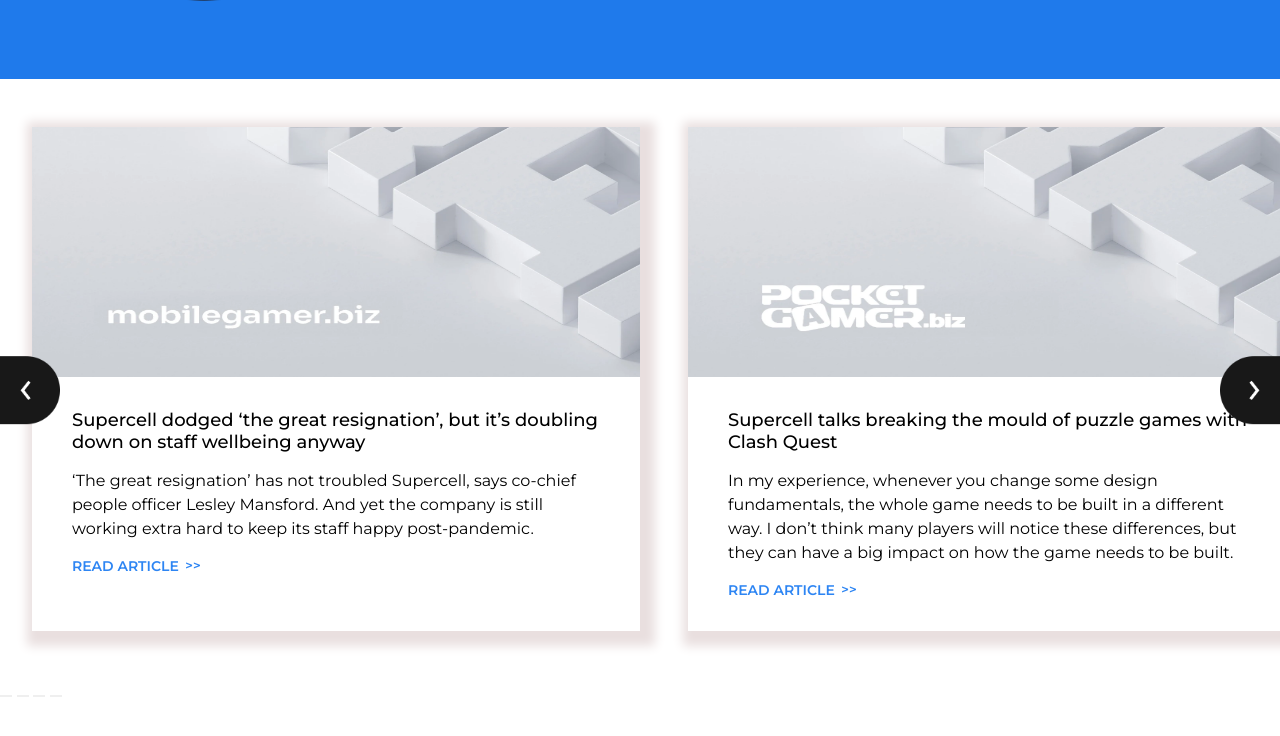
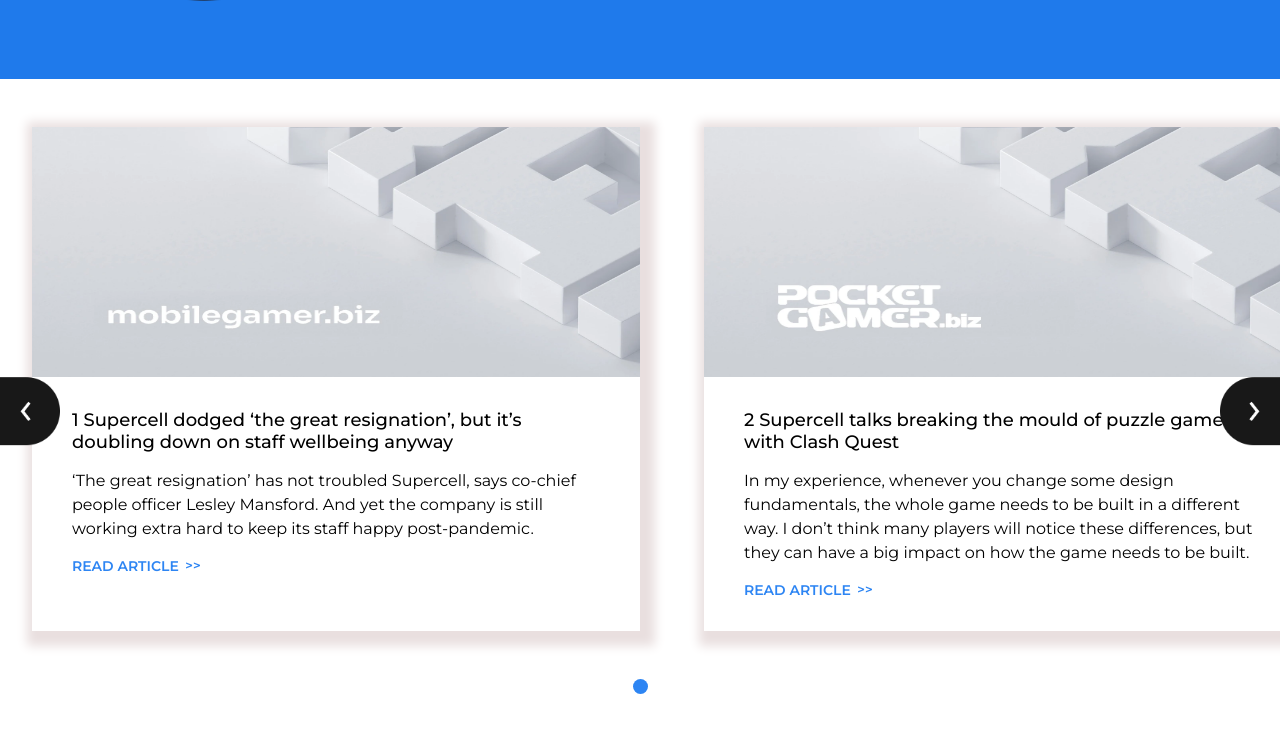
Before and after one commit to AlwinJun/supercell-web-clone, a website: page index.html in a window 1280 px wide. Shown: the part 3601-4337 px from the top of the page. Before the commit the page ends 4302 px from the top, so only its background shows below. Drawn offline with Linux system fonts and the light colour scheme.

Commit message:
Minor changes

```diff
--- a/index.html
+++ b/index.html
@@ -462,8 +462,8 @@
             <img src="assets/images/news_mobilegamer.webp" alt="" />
             <div class="card-text">
               <h3>
-                Supercell dodged ‘the great resignation’, but it’s doubling down
-                on staff wellbeing anyway
+                1 Supercell dodged ‘the great resignation’, but it’s doubling
+                down on staff wellbeing anyway
               </h3>
               <p>
                 ‘The great resignation’ has not troubled Supercell, says
@@ -479,7 +479,7 @@
             <img src="assets/images/news_pocketgamer.webp" alt="" />
             <div class="card-text">
               <h3>
-                Supercell talks breaking the mould of puzzle games with Clash
+                2 Supercell talks breaking the mould of puzzle games with Clash
                 Quest
               </h3>
               <p>
@@ -497,8 +497,8 @@
             <img src="assets/images/news_mobilegamer.webp" alt="" />
             <div class="card-text">
               <h3>
-                Supercell dodged ‘the great resignation’, but it’s doubling down
-                on staff wellbeing anyway
+                3 Supercell dodged ‘the great resignation’, but it’s doubling
+                down on staff wellbeing anyway
               </h3>
               <p>
                 ‘The great resignation’ has not troubled Supercell, says
@@ -514,8 +514,8 @@
             <img src="assets/images/news_mobilegamer.webp" alt="" />
             <div class="card-text">
               <h3>
-                Supercell dodged ‘the great resignation’, but it’s doubling down
-                on staff wellbeing anyway
+                4 Supercell dodged ‘the great resignation’, but it’s doubling
+                down on staff wellbeing anyway
               </h3>
               <p>
                 ‘The great resignation’ has not troubled Supercell, says
@@ -531,8 +531,8 @@
             <img src="assets/images/news_mobilegamer.webp" alt="" />
             <div class="card-text">
               <h3>
-                Supercell dodged ‘the great resignation’, but it’s doubling down
-                on staff wellbeing anyway
+                5 Supercell dodged ‘the great resignation’, but it’s doubling
+                down on staff wellbeing anyway
               </h3>
               <p>
                 ‘The great resignation’ has not troubled Supercell, says
@@ -548,7 +548,7 @@
             <img src="assets/images/news_pocketgamer.webp" alt="" />
             <div class="card-text">
               <h3>
-                Supercell talks breaking the mould of puzzle games with Clash
+                6 Supercell talks breaking the mould of puzzle games with Clash
                 Quest
               </h3>
               <p>
@@ -566,8 +566,8 @@
             <img src="assets/images/news_mobilegamer.webp" alt="" />
             <div class="card-text">
               <h3>
-                Supercell dodged ‘the great resignation’, but it’s doubling down
-                on staff wellbeing anyway
+                7 Supercell dodged ‘the great resignation’, but it’s doubling
+                down on staff wellbeing anyway
               </h3>
               <p>
                 ‘The great resignation’ has not troubled Supercell, says
@@ -583,8 +583,25 @@
             <img src="assets/images/news_mobilegamer.webp" alt="" />
             <div class="card-text">
               <h3>
-                Supercell dodged ‘the great resignation’, but it’s doubling down
-                on staff wellbeing anyway
+                8 Supercell dodged ‘the great resignation’, but it’s doubling
+                down on staff wellbeing anyway
+              </h3>
+              <p>
+                ‘The great resignation’ has not troubled Supercell, says
+                co-chief people officer Lesley Mansford. And yet the company is
+                still working extra hard to keep its staff happy post-pandemic.
+              </p>
+              <div class="read-article">
+                <a href="#">Read Article</a>
+              </div>
+            </div>
+          </articles>
+          <articles class="card">
+            <img src="assets/images/news_mobilegamer.webp" alt="" />
+            <div class="card-text">
+              <h3>
+                8 Supercell dodged ‘the great resignation’, but it’s doubling
+                down on staff wellbeing anyway
               </h3>
               <p>
                 ‘The great resignation’ has not troubled Supercell, says
@@ -610,10 +627,16 @@
 
         <!-- Slider dot -->
         <div class="carousel-dot">
-          <button type="button"></button>
-          <button type="button"></button>
-          <button type="button"></button>
-          <button type="button"></button>
+          <div class="dot-container">
+            <button class="active" type="button"></button>
+            <!-- <button type="button"></button>
+            <button type="button"></button>
+            <button type="button"></button>
+            <button type="button"></button>
+            <button type="button"></button>
+            <button type="button"></button>
+            <button type="button"></button> -->
+          </div>
         </div>
       </section>
     </main>
--- a/src/components/carousel.css
+++ b/src/components/carousel.css
@@ -22,7 +22,7 @@
   /* outline: 2px solid green; */
   background-color: #fff;
   box-shadow: 5px 5px 10px 10px #e9dfdf;
-  margin-right: 3rem;
+  margin-right: 4rem;
 
   /* @media (min-width: 600px) {
     max-width: 583px;
@@ -85,9 +85,8 @@
 }
 
 .carousel-btn {
-  display: none;
+  /* display: none; */
 
-  @media (--viewport-medium) {
   position: absolute;
   top: 50%;
   left: 0;
@@ -106,5 +105,28 @@
     right: 0;
     transform: scaleX(-1); /*Reverse the next image*/
   }
+  @media (--viewport-medium) {
   }
 }
+
+.carousel-dot {
+  margin-bottom: 3rem;
+}
+
+.dot-container {
+  display: flex;
+  justify-content: center;
+  gap: 1rem;
+
+  & > * {
+    width: 15px;
+    height: 15px;
+    border-radius: 50%;
+    background-color: #d8d3cc;
+    cursor: pointer;
+  }
+
+  button.active {
+    background-color: var(--clr-accent-blue);
+  }
+}
--- a/src/components/navbar.css
+++ b/src/components/navbar.css
@@ -227,6 +227,7 @@
         margin-left: 1rem;
         display: flex;
         flex-direction: column;
+        cursor: pointer;
 
         &:hover .dropdown-grid {
           grid-template-rows: 1fr;
```
Also changed, not shown: dist/style.css. Lines whose indentation alone changed are shown as unchanged.
